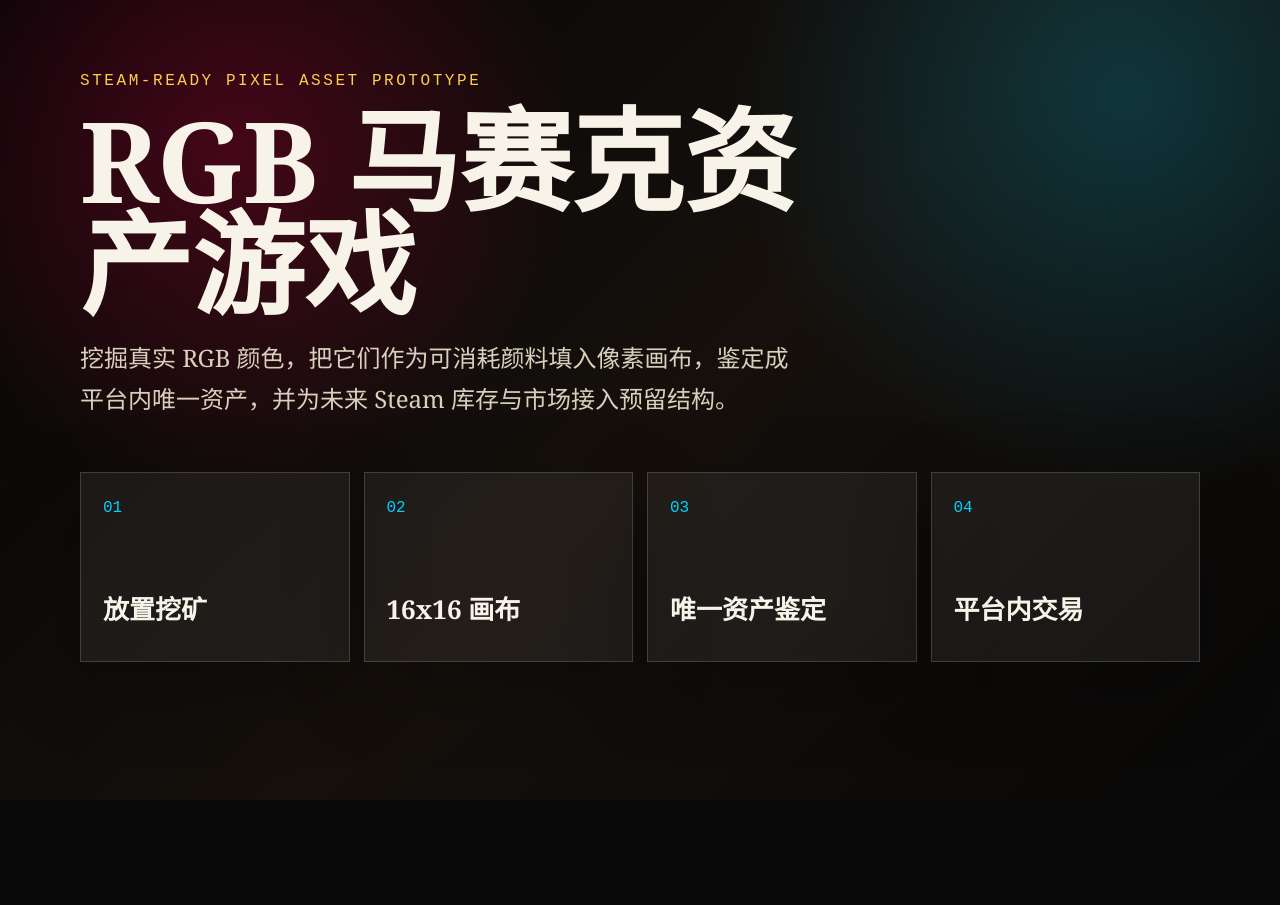
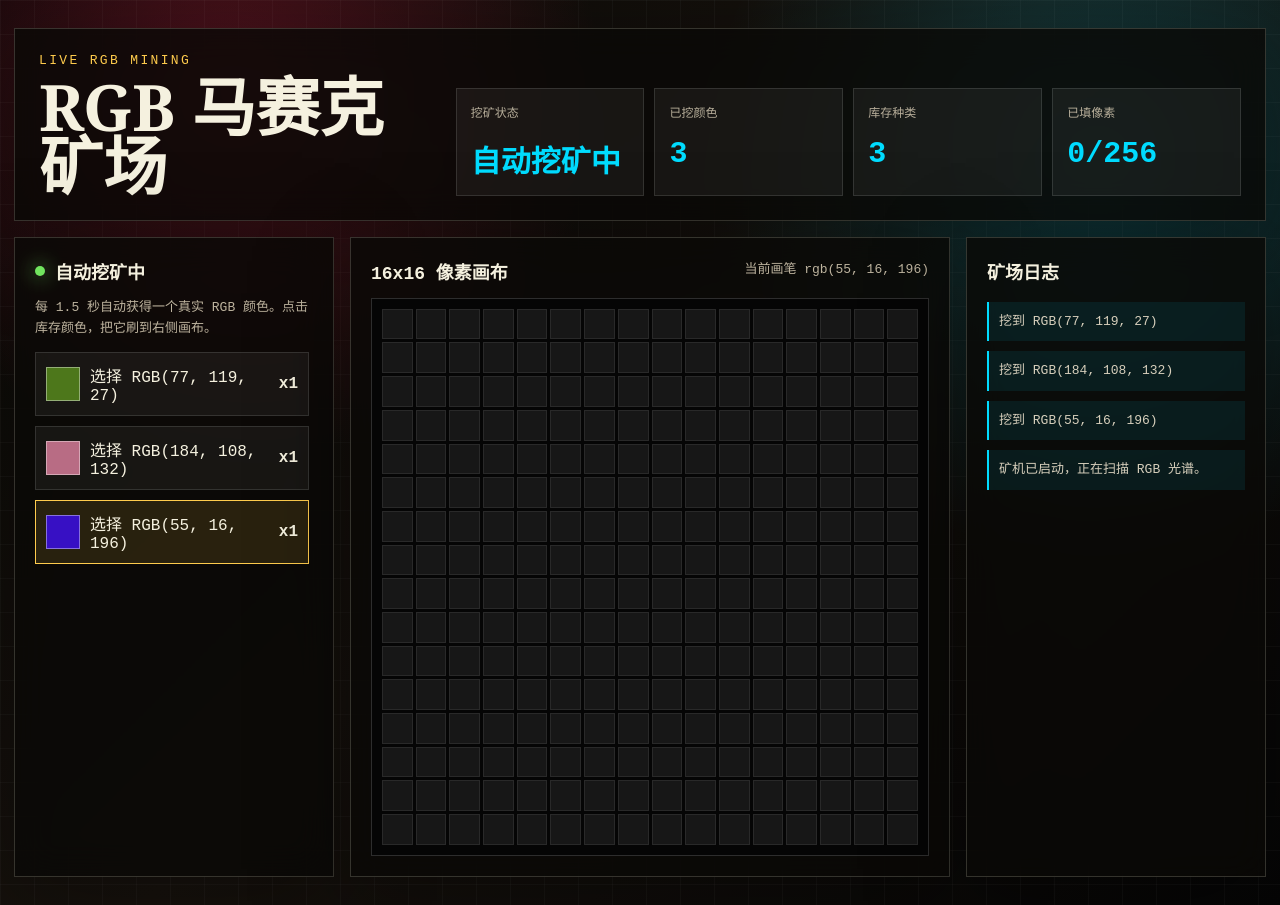
Before and after one commit to ml1027175683/MskGames, a React (Vite) app: page / in a window 1280 px wide. Before the commit the page ends 800 px from the top, so only its background shows below. Built offline with nearby package versions, Linux system fonts and the light colour scheme.

Commit message:
完善玩法内容,自动挖取RBG色块

```diff
--- a/src/App.tsx
+++ b/src/App.tsx
@@ -1,28 +1,182 @@
 import './styles.css';
+import { useEffect, useState } from 'react';
+import type { ColorStack, RgbColor } from './domain/rgb';
 
-const milestones = ['放置挖矿', '16x16 画布', '唯一资产鉴定', '平台内交易'];
+const canvasSize = 16;
+const pixelCount = canvasSize * canvasSize;
+const miningIntervalMs = 1500;
 
 function App() {
+  const [inventory, setInventory] = useState<ColorStack[]>([]);
+  const [selectedColor, setSelectedColor] = useState<RgbColor | null>(null);
+  const [pixels, setPixels] = useState<Array<RgbColor | null>>(() => Array(pixelCount).fill(null));
+  const [minedCount, setMinedCount] = useState(0);
+  const [log, setLog] = useState<string[]>(['矿机已启动，正在扫描 RGB 光谱。']);
+
+  useEffect(() => {
+    const interval = window.setInterval(() => {
+      const color = createRandomColor();
+
+      setInventory((current) => addColorToInventory(current, color));
+      setSelectedColor((current) => current ?? color);
+      setMinedCount((current) => current + 1);
+      pushLog(setLog, `挖到 RGB(${color.r}, ${color.g}, ${color.b})`);
+    }, miningIntervalMs);
+
+    return () => window.clearInterval(interval);
+  }, []);
+
+  const colorKinds = inventory.filter((item) => item.quantity > 0).length;
+  const filledPixels = pixels.filter(Boolean).length;
+
+  function fillPixel(index: number) {
+    if (!selectedColor) {
+      pushLog(setLog, '请先选择一个库存颜色。');
+      return;
+    }
+
+    const selectedKey = colorKey(selectedColor);
+    const selectedStack = inventory.find((item) => colorKey(item.color) === selectedKey);
+
+    if (!selectedStack || selectedStack.quantity <= 0) {
+      pushLog(setLog, '库存不足，等待矿机产出更多颜色。');
+      return;
+    }
+
+    setPixels((current) => current.map((pixel, pixelIndex) => (pixelIndex === index ? selectedColor : pixel)));
+    setInventory((current) =>
+      current.map((item) =>
+        colorKey(item.color) === selectedKey ? { ...item, quantity: item.quantity - 1 } : item
+      )
+    );
+    pushLog(setLog, `像素 #${index + 1} 已填充，库存已消耗 1 个颜色。`);
+  }
+
   return (
-    <main className="shell">
-      <section className="hero">
-        <p className="eyebrow">Steam-ready pixel asset prototype</p>
-        <h1>RGB 马赛克资产游戏</h1>
-        <p className="lead">
-          挖掘真实 RGB 颜色，把它们作为可消耗颜料填入像素画布，鉴定成平台内唯一资产，并为未来 Steam 库存与市场接入预留结构。
-        </p>
+    <main className="game-shell">
+      <section className="status-bar" aria-label="游戏状态">
+        <div>
+          <p className="eyebrow">Live RGB Mining</p>
+          <h1>RGB 马赛克矿场</h1>
+        </div>
+
+        <div className="status-grid">
+          <StatusItem label="挖矿状态" value="自动挖矿中" />
+          <StatusItem label="已挖颜色" value={String(minedCount)} />
+          <StatusItem label="库存种类" value={String(colorKinds)} />
+          <StatusItem label="已填像素" value={`${filledPixels}/${pixelCount}`} />
+        </div>
       </section>
 
-      <section className="loop" aria-label="MVP 核心循环">
-        {milestones.map((item, index) => (
-          <article className="loop-card" key={item}>
-            <span>{String(index + 1).padStart(2, '0')}</span>
-            <h2>{item}</h2>
-          </article>
-        ))}
+      <section className="game-layout">
+        <aside className="panel mining-panel" aria-label="挖矿和库存">
+          <div className="panel-heading">
+            <span className="pulse" aria-hidden="true" />
+            <h2>自动挖矿中</h2>
+          </div>
+          <p className="panel-copy">每 {miningIntervalMs / 1000} 秒自动获得一个真实 RGB 颜色。点击库存颜色，把它刷到右侧画布。</p>
+
+          <div className="inventory" aria-label="颜色库存">
+            {inventory.length === 0 ? (
+              <p className="empty-state">正在等待第一块颜色矿石...</p>
+            ) : (
+              inventory.map((item) => {
+                const rgb = formatRgb(item.color);
+                const isSelected = selectedColor ? colorKey(selectedColor) === colorKey(item.color) : false;
+
+                return (
+                  <button
+                    className={`inventory-item${isSelected ? ' selected' : ''}`}
+                    disabled={item.quantity <= 0}
+                    key={colorKey(item.color)}
+                    onClick={() => setSelectedColor(item.color)}
+                    type="button"
+                  >
+                    <span className="swatch" style={{ background: rgb }} />
+                    <span>选择 RGB({item.color.r}, {item.color.g}, {item.color.b})</span>
+                    <strong>x{item.quantity}</strong>
+                  </button>
+                );
+              })
+            )}
+          </div>
+        </aside>
+
+        <section className="canvas-panel panel">
+          <div className="panel-heading split-heading">
+            <h2>16x16 像素画布</h2>
+            <span>{selectedColor ? `当前画笔 ${formatRgb(selectedColor)}` : '未选择颜色'}</span>
+          </div>
+
+          <div className="pixel-canvas" aria-label="16x16 像素画布">
+            {pixels.map((pixel, index) => (
+              <button
+                aria-label={pixel ? `已填充 ${formatRgb(pixel)}` : `空像素 ${index + 1}`}
+                className="pixel"
+                key={index}
+                onClick={() => fillPixel(index)}
+                style={{ background: pixel ? formatRgb(pixel) : undefined }}
+                type="button"
+              />
+            ))}
+          </div>
+        </section>
+
+        <aside className="panel log-panel" aria-label="操作日志">
+          <h2>矿场日志</h2>
+          <ol>
+            {log.map((item, index) => (
+              <li key={`${item}-${index}`}>{item}</li>
+            ))}
+          </ol>
+        </aside>
       </section>
     </main>
   );
 }
 
+function StatusItem({ label, value }: { label: string; value: string }) {
+  return (
+    <article className="status-item">
+      <span>{label}</span>
+      <strong>{value}</strong>
+    </article>
+  );
+}
+
+function addColorToInventory(inventory: ColorStack[], color: RgbColor): ColorStack[] {
+  const key = colorKey(color);
+  const existing = inventory.find((item) => colorKey(item.color) === key);
+
+  if (existing) {
+    return inventory.map((item) => (colorKey(item.color) === key ? { ...item, quantity: item.quantity + 1 } : item));
+  }
+
+  return [{ color, quantity: 1 }, ...inventory];
+}
+
+function createRandomColor(): RgbColor {
+  return {
+    r: randomChannel(),
+    g: randomChannel(),
+    b: randomChannel()
+  };
+}
+
+function randomChannel(): number {
+  return Math.floor(Math.random() * 256);
+}
+
+function colorKey(color: RgbColor): string {
+  return `${color.r},${color.g},${color.b}`;
+}
+
+function formatRgb(color: RgbColor): string {
+  return `rgb(${color.r}, ${color.g}, ${color.b})`;
+}
+
+function pushLog(setLog: (updater: (current: string[]) => string[]) => void, message: string) {
+  setLog((current) => [message, ...current].slice(0, 8));
+}
+
 export default App;
--- a/src/styles.css
+++ b/src/styles.css
@@ -1,7 +1,7 @@
 :root {
-  color: #f7f3e8;
-  background: #0a0a0a;
-  font-family: Georgia, 'Times New Roman', serif;
+  color: #f5f1df;
+  background: #080706;
+  font-family: 'Courier New', Consolas, monospace;
 }
 
 * {
@@ -13,81 +13,253 @@ body {
   min-width: 320px;
   min-height: 100vh;
   background:
-    radial-gradient(circle at 18% 18%, rgba(255, 0, 78, 0.24), transparent 28%),
-    radial-gradient(circle at 88% 12%, rgba(0, 209, 255, 0.2), transparent 30%),
-    linear-gradient(135deg, #050505 0%, #15100c 52%, #080808 100%);
+    linear-gradient(rgba(255, 255, 255, 0.03) 1px, transparent 1px),
+    linear-gradient(90deg, rgba(255, 255, 255, 0.03) 1px, transparent 1px),
+    radial-gradient(circle at 18% 10%, rgba(255, 36, 84, 0.28), transparent 28%),
+    radial-gradient(circle at 86% 18%, rgba(0, 220, 255, 0.22), transparent 30%),
+    linear-gradient(135deg, #090806 0%, #17120d 48%, #050505 100%);
+  background-size: 34px 34px, 34px 34px, auto, auto, auto;
 }
 
-.shell {
-  width: min(1120px, calc(100% - 32px));
-  margin: 0 auto;
-  padding: 72px 0;
+button {
+  font: inherit;
 }
 
-.hero {
-  max-width: 820px;
+.game-shell {
+  width: min(1440px, calc(100% - 28px));
+  margin: 0 auto;
+  padding: 28px 0;
+}
+
+.status-bar,
+.panel {
+  border: 1px solid rgba(245, 241, 223, 0.18);
+  background: rgba(10, 9, 7, 0.82);
+  box-shadow: 0 24px 90px rgba(0, 0, 0, 0.34);
+  backdrop-filter: blur(18px);
+}
+
+.status-bar {
+  display: grid;
+  grid-template-columns: minmax(260px, 1fr) 2fr;
+  gap: 24px;
+  align-items: end;
+  padding: 24px;
 }
 
 .eyebrow {
-  margin: 0 0 18px;
+  margin: 0 0 10px;
   color: #ffcc4d;
-  font-family: 'Courier New', monospace;
-  letter-spacing: 0.16em;
+  font-size: 13px;
+  letter-spacing: 0.18em;
   text-transform: uppercase;
 }
 
+h1,
+h2,
+p {
+  margin-top: 0;
+}
+
 h1 {
-  margin: 0;
-  font-size: clamp(46px, 9vw, 112px);
+  margin-bottom: 0;
+  font-family: Georgia, 'Times New Roman', serif;
+  font-size: clamp(36px, 5vw, 76px);
   line-height: 0.92;
 }
 
-.lead {
-  max-width: 720px;
-  color: #d9d0bd;
-  font-size: clamp(18px, 2.2vw, 24px);
-  line-height: 1.7;
+h2 {
+  margin-bottom: 0;
+  font-size: 18px;
 }
 
-.loop {
+.status-grid {
   display: grid;
   grid-template-columns: repeat(4, minmax(0, 1fr));
-  gap: 14px;
-  margin-top: 52px;
+  gap: 10px;
 }
 
-.loop-card {
-  min-height: 190px;
-  padding: 22px;
-  border: 1px solid rgba(255, 255, 255, 0.16);
-  background: rgba(255, 255, 255, 0.06);
-  box-shadow: 0 24px 80px rgba(0, 0, 0, 0.26);
+.status-item {
+  min-height: 92px;
+  padding: 14px;
+  border: 1px solid rgba(255, 255, 255, 0.12);
+  background: rgba(255, 255, 255, 0.05);
 }
 
-.loop-card span {
-  color: #00d1ff;
-  font-family: 'Courier New', monospace;
+.status-item span {
+  display: block;
+  color: #b8af9b;
+  font-size: 12px;
 }
 
-.loop-card h2 {
-  margin: 72px 0 0;
-  font-size: 26px;
+.status-item strong {
+  display: block;
+  margin-top: 16px;
+  color: #00dcff;
+  font-size: clamp(20px, 2.4vw, 30px);
 }
 
-@media (max-width: 760px) {
-  .shell {
-    padding: 48px 0;
+.game-layout {
+  display: grid;
+  grid-template-columns: 320px minmax(360px, 1fr) 300px;
+  gap: 16px;
+  margin-top: 16px;
+}
+
+.panel {
+  padding: 20px;
+}
+
+.panel-heading {
+  display: flex;
+  gap: 10px;
+  align-items: center;
+  margin-bottom: 14px;
+}
+
+.split-heading {
+  justify-content: space-between;
+}
+
+.split-heading span,
+.panel-copy,
+.empty-state {
+  color: #beb49f;
+  font-size: 13px;
+  line-height: 1.6;
+}
+
+.pulse {
+  width: 10px;
+  height: 10px;
+  border-radius: 999px;
+  background: #7dff69;
+  box-shadow: 0 0 20px #7dff69;
+  animation: pulse 1s infinite alternate;
+}
+
+.inventory {
+  display: grid;
+  gap: 10px;
+  max-height: 550px;
+  overflow: auto;
+  padding-right: 4px;
+}
+
+.inventory-item {
+  display: grid;
+  grid-template-columns: 34px 1fr auto;
+  gap: 10px;
+  align-items: center;
+  width: 100%;
+  padding: 10px;
+  border: 1px solid rgba(255, 255, 255, 0.12);
+  color: #f5f1df;
+  background: rgba(255, 255, 255, 0.05);
+  cursor: pointer;
+  text-align: left;
+}
+
+.inventory-item:hover,
+.inventory-item.selected {
+  border-color: #ffcc4d;
+  background: rgba(255, 204, 77, 0.12);
+}
+
+.inventory-item:disabled {
+  color: #716a5e;
+  cursor: not-allowed;
+  opacity: 0.5;
+}
+
+.swatch {
+  width: 34px;
+  height: 34px;
+  border: 1px solid rgba(255, 255, 255, 0.4);
+}
+
+.canvas-panel {
+  min-width: 0;
+}
+
+.pixel-canvas {
+  display: grid;
+  grid-template-columns: repeat(16, minmax(12px, 1fr));
+  gap: 3px;
+  padding: 10px;
+  border: 1px solid rgba(255, 255, 255, 0.16);
+  background: #050505;
+}
+
+.pixel {
+  aspect-ratio: 1;
+  min-width: 0;
+  border: 1px solid rgba(255, 255, 255, 0.08);
+  background: #171717;
+  cursor: crosshair;
+}
+
+.pixel:hover {
+  border-color: #ffcc4d;
+  transform: scale(1.08);
+}
+
+.log-panel ol {
+  display: grid;
+  gap: 10px;
+  margin: 18px 0 0;
+  padding: 0;
+  list-style: none;
+}
+
+.log-panel li {
+  padding: 10px;
+  border-left: 2px solid #00dcff;
+  color: #d7cfbc;
+  background: rgba(0, 220, 255, 0.08);
+  font-size: 13px;
+  line-height: 1.5;
+}
+
+@keyframes pulse {
+  from {
+    opacity: 0.45;
   }
 
-  .loop {
+  to {
+    opacity: 1;
+  }
+}
+
+@media (max-width: 1080px) {
+  .status-bar,
+  .game-layout {
     grid-template-columns: 1fr;
   }
+}
 
-  .loop-card {
-    min-height: 120px;
+@media (max-width: 720px) {
+  .game-shell {
+    width: min(100% - 18px, 1440px);
+    padding: 10px 0;
   }
 
-  .loop-card h2 {
-    margin-top: 36px;
+  .status-grid {
+    grid-template-columns: repeat(2, minmax(0, 1fr));
+  }
+
+  .panel,
+  .status-bar {
+    padding: 14px;
+  }
+
+  .pixel-canvas {
+    gap: 2px;
+    padding: 6px;
+  }
+
+  .split-heading {
+    align-items: flex-start;
+    flex-direction: column;
   }
 }
```
Also changed, not shown: 1 other file (tests, documents, lock files or other folders).
